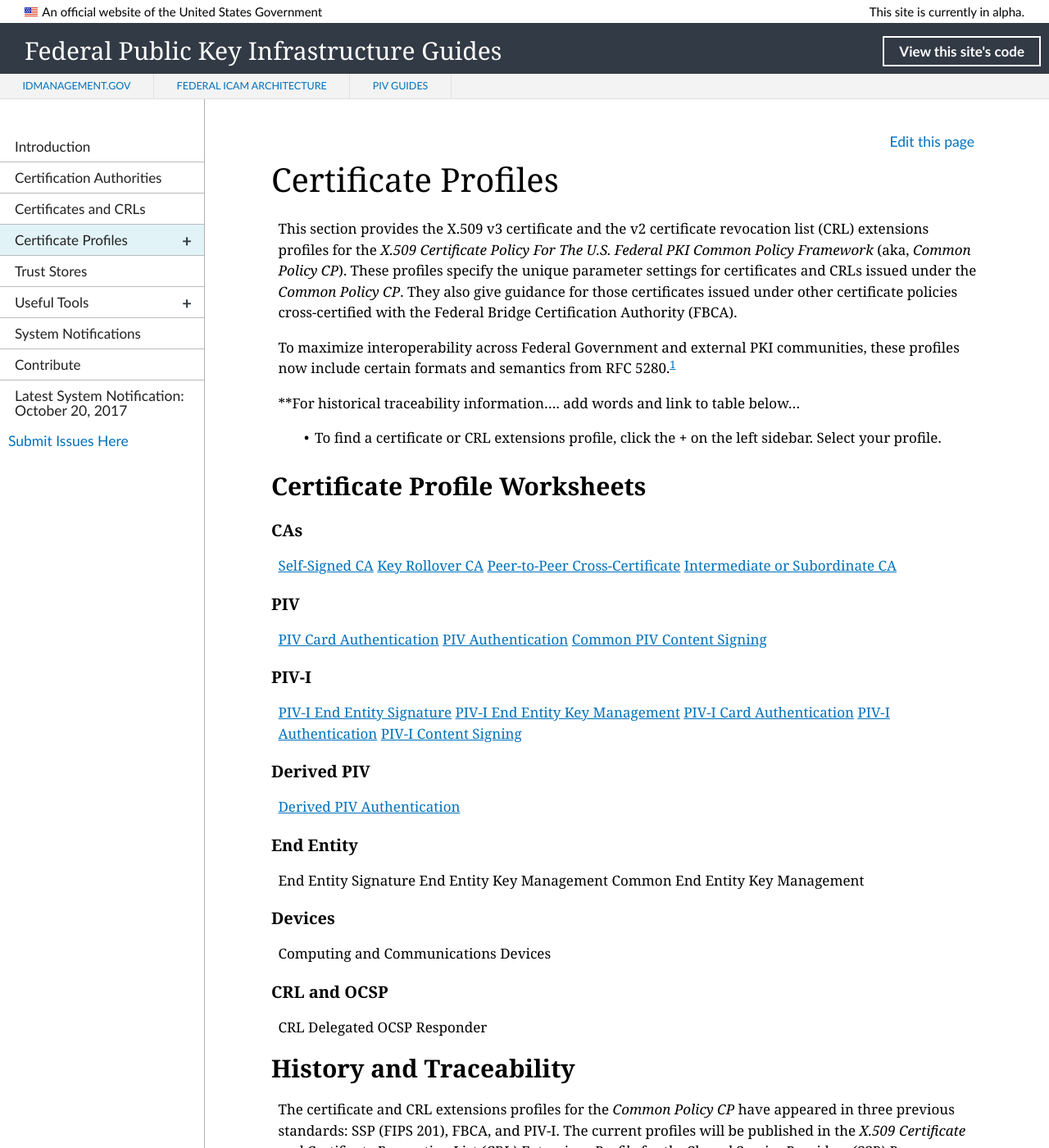
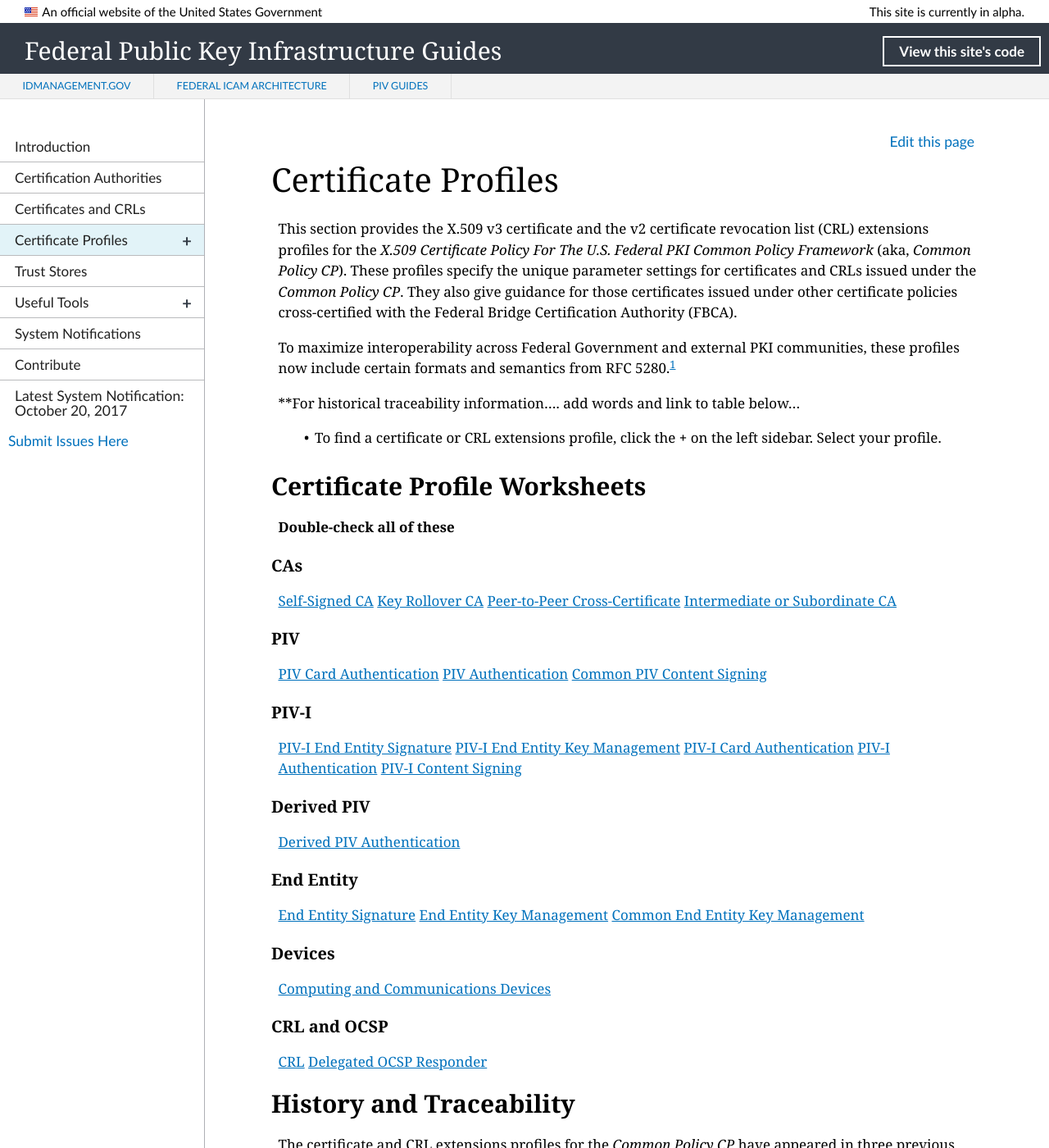
Before and after one commit to GSA/fpki-guides, a Jekyll site: the page built from pages/fpki_certificate_profiles.md, in a window 1280 px wide and 1400 px high. Shown: the whole window at 82% size. Built offline with Jekyll 4.4.1, drawn with Linux system fonts in a browser that asks for light colours; nearby versions of some CDN libraries; library files that are not in the unit come from our copies; some of the changed lines change nothing that is shown.

Commit message:
Update fpki_certificate_profiles.md
Add links to cert profiles

```diff
--- a/pages/fpki_certificate_profiles.md
+++ b/pages/fpki_certificate_profiles.md
@@ -13,6 +13,8 @@ To maximize interoperability across Federal Government and external PKI communit
 * To find a certificate or CRL extensions profile, click the **+** on the left sidebar. Select your profile.
 
 ## Certificate Profile Worksheets
+
+**Double-check all of these**
 
 ### CAs
 
@@ -42,18 +44,18 @@ To maximize interoperability across Federal Government and external PKI communit
 
 ### End Entity
 
-End Entity Signature
-End Entity Key Management
-Common End Entity Key Management
+[End Entity Signature]({{ site.baseurl }}/profiles/eesign/)
+[End Entity Key Management]({{ site.baseurl }}/profiles/eekeymgmt/)
+[Common End Entity Key Management]({{ site.baseurl }}/profiles/commoneekeymgmt/)
 
 ### Devices
 
-Computing and Communications Devices
+[Computing and Communications Devices]({{ site.baseurl }}/profiles/devices/)
 
 ### CRL and OCSP
 
-CRL
-Delegated OCSP Responder
+[CRL]({{ site.baseurl }}/profiles/crl/)
+[Delegated OCSP Responder]({{ site.baseurl }}/profiles/delegatedocsp/)
 
 ## History and Traceability
 
```
